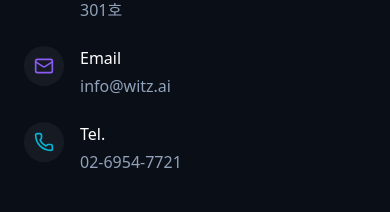
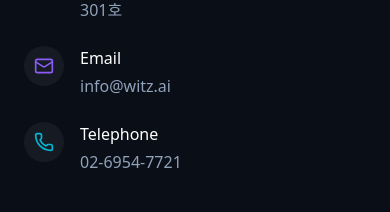
Before and after one commit to lawbase/voiceceleb, a Next.js app: page / in a window 390 px wide. Shown: the part 1020-1232 px from the top of the page. Built offline with nearby package versions, Linux system fonts and the light colour scheme.

Commit message:
style: revert Tel. to Telephone

```diff
--- a/src/components/Contact.jsx
+++ b/src/components/Contact.jsx
@@ -67,7 +67,7 @@ const Contact = () => {
                   <Phone className="w-5 h-5 text-accent-cyan" />
                 </div>
                 <div>
-                  <h4 className="text-white font-medium mb-1">Tel.</h4>
+                  <h4 className="text-white font-medium mb-1">Telephone</h4>
                   <p className="text-slate-400">{t.contact.info.telephone}</p>
                 </div>
               </div>
```
